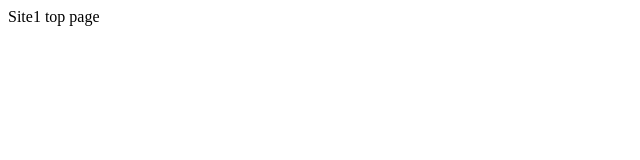
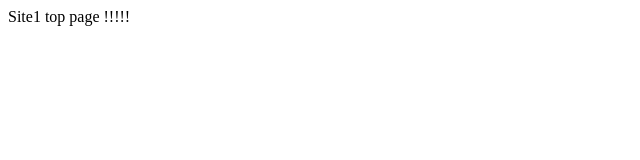
Before and after one commit to seltsam/site1, a plain HTML site: page htdocs/index.html in a window 1280 px wide. Shown: the full height of the page, 0-640 px from the left. Drawn offline with Linux system fonts and the light colour scheme.

Commit message:
top page modiried !!!

```diff
--- a/htdocs/index.html
+++ b/htdocs/index.html
@@ -3,6 +3,6 @@
 <title>Site1</title>
 </head>
 <body>
-Site1 top page
+Site1 top page !!!!!
 </body>
 </html>
```
